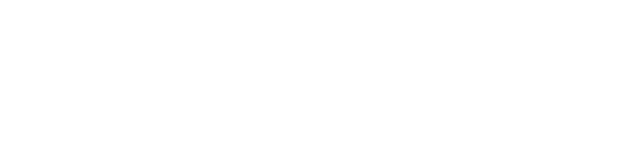
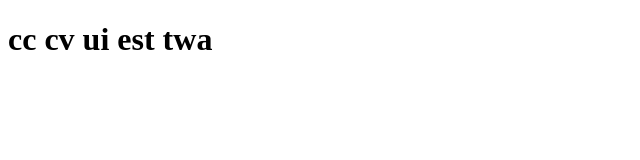
Before and after one commit to Thirda/HelloWorld, a plain HTML site: page index.html in a window 1280 px wide. Shown: the whole page, without its empty margins (0-640 px from the left). Drawn offline with Linux system fonts and the light colour scheme.

Commit message:
secondcommit
addh1

```diff
--- a/index.html
+++ b/index.html
@@ -4,5 +4,7 @@
       <meta charset="utf-8">
       <title>Titre</title>
     </head>
-  <body>
+    <body>
+      <h1>cc cv ui est twa</h1>
+    </body>
     </html>
```
